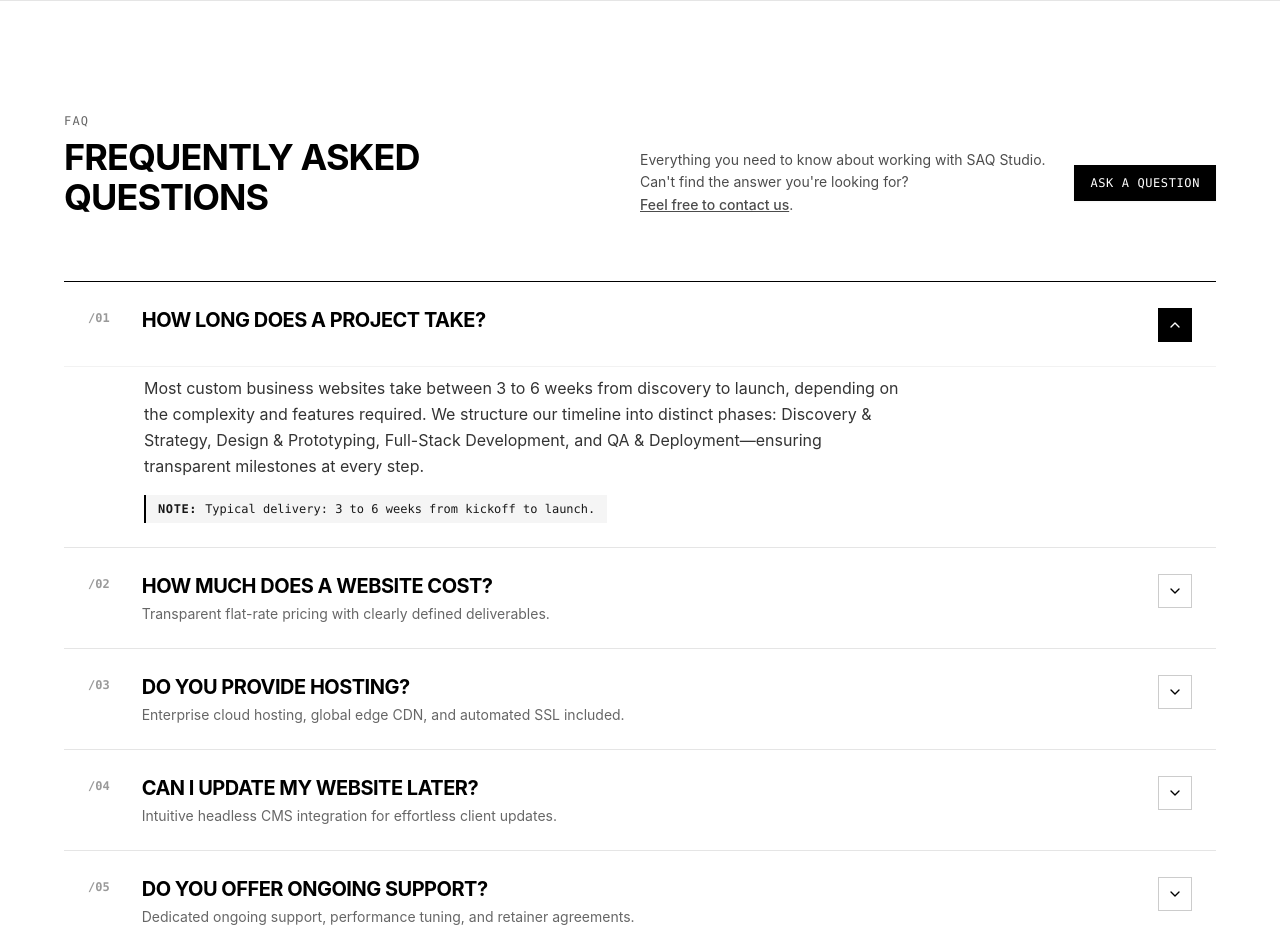
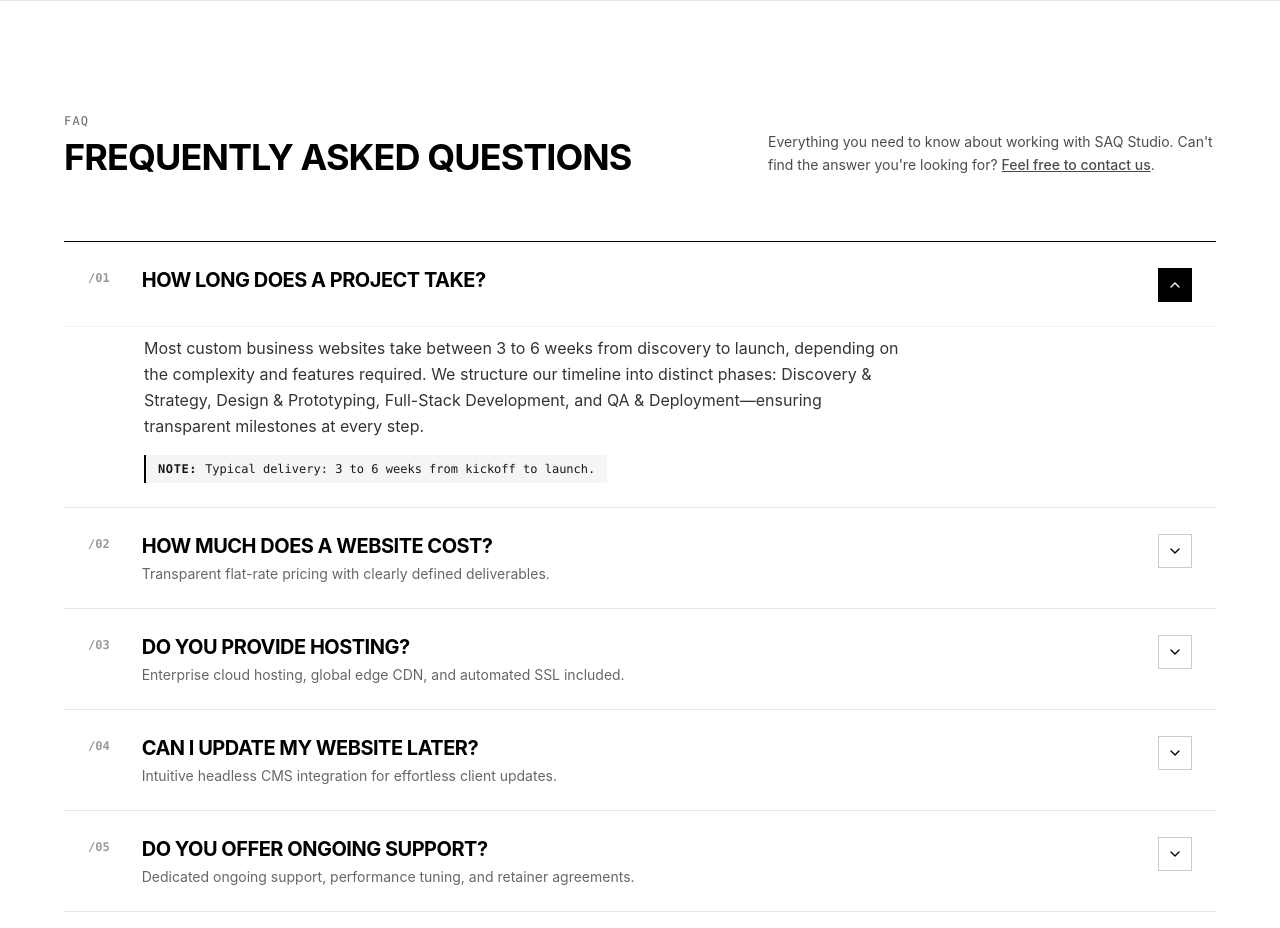
Before and after one commit to saqstudio03-sketch/saqstudio, a Next.js app: page / in a window 1280 px wide. Shown: the part 3720-4648 px from the top of the page. Built offline with nearby package versions, Linux system fonts and the light colour scheme.

Commit message:
style: remove redundant Ask a Question button from FAQ header to match section layouts

```diff
--- a/components/Faq.tsx
+++ b/components/Faq.tsx
@@ -105,26 +105,17 @@ export function Faq({ onContactClick }: FaqProps) {
                 Frequently Asked Questions
               </h2>
             </div>
-            <div className="flex flex-col sm:flex-row sm:items-center gap-4 max-w-xl">
-              <p className="text-sm text-black/70 font-normal leading-relaxed">
-                Everything you need to know about working with SAQ Studio. Can&apos;t find the answer you&apos;re looking for?{' '}
-                <button
-                  type="button"
-                  onClick={handleAskQuestion}
-                  className="underline hover:text-black cursor-pointer font-medium"
-                >
-                  Feel free to contact us
-                </button>
-                .
-              </p>
+            <p className="text-sm text-black/70 max-w-md font-normal leading-relaxed">
+              Everything you need to know about working with SAQ Studio. Can&apos;t find the answer you&apos;re looking for?{' '}
               <button
                 type="button"
                 onClick={handleAskQuestion}
-                className="inline-flex items-center justify-center gap-2 px-4 py-2.5 bg-black text-white hover:bg-neutral-800 text-xs font-mono uppercase tracking-wider transition-colors shrink-0 cursor-pointer shadow-xs"
+                className="underline hover:text-black cursor-pointer font-medium"
               >
-                <span>Ask a Question</span>
+                Feel free to contact us
               </button>
-            </div>
+              .
+            </p>
           </div>
         </ScrollReveal>
 
```
